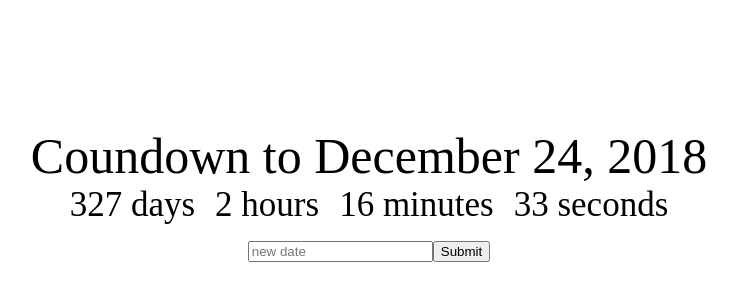
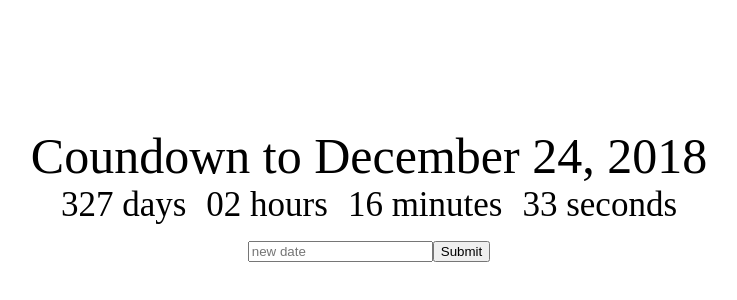
Before and after one commit to mikkovalla/CountDown, a React (Create React App) app in the folder countdown/: page / in a window 1280 px wide. Shown: the part 126-426 px from the top of the page, without its empty margins (271-1008 px from the left). Built offline with nearby package versions, Linux system fonts and the light colour scheme.

Commit message:
prefix 0 fixed for 1 digit values

```diff
--- a/countdown/src/Clock.jsx
+++ b/countdown/src/Clock.jsx
@@ -22,6 +22,10 @@
   setInterval(() => this.getTimeUntil(this.props.deadline), 1000)
 }
 
+//prefix 0 if clock is 1 digit
+leading0(num) {
+  return num < 10 ? '0' + num : num
+}
 //function to calculate remaining time to deadline... thanks you stackoverflow...
   getTimeUntil (deadline) {
 
@@ -48,10 +52,10 @@
   render () {
     return (
       <div>
-          <div className="Clock-days">{this.state.days} days</div>
-          <div className="Clock-hours">{this.state.hours} hours</div>
-          <div className="Clock-minutes">{this.state.minutes} minutes</div>
-          <div className="Clock-seconds">{this.state.seconds} seconds</div>
+          <div className="Clock-days">{this.leading0(this.state.days)} days</div>
+          <div className="Clock-hours">{this.leading0(this.state.hours)} hours</div>
+          <div className="Clock-minutes">{this.leading0(this.state.minutes)} minutes</div>
+          <div className="Clock-seconds">{this.leading0(this.state.seconds)} seconds</div>
       </div>
     )
   }
```
